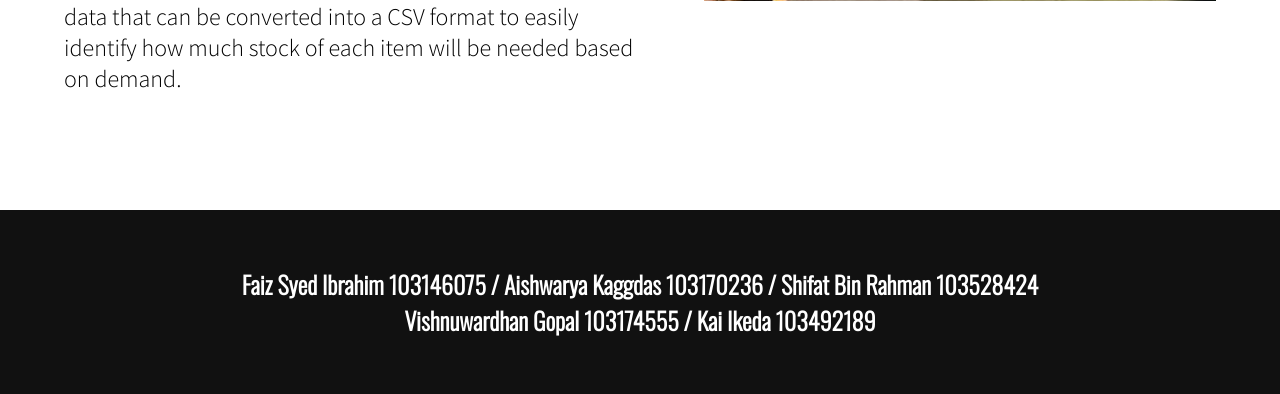
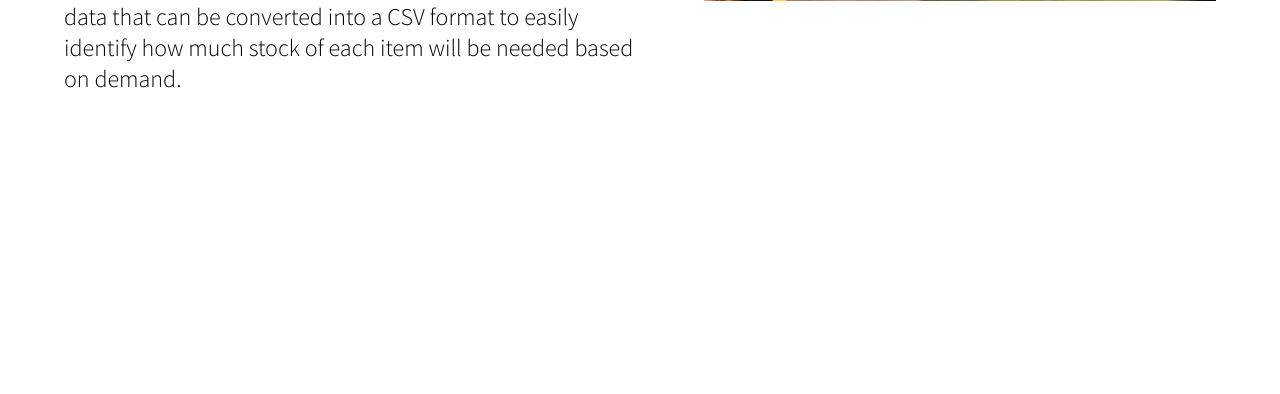
Before and after one commit to zu-nafi/GotoGro-MRM, a PHP site: page / in a window 1280 px wide. Shown: the part 1524-1918 px from the top of the page. After the commit the page ends 1612 px from the top, so only its background shows below. Run offline with PHP 8.4, Linux system fonts and the light colour scheme.

Commit message:
Update index.php

```diff
--- a/index.php
+++ b/index.php
@@ -4,9 +4,6 @@
         <meta charset="UTF-8"/>
         <meta name="description" content="Managing Software Projects"/>
         <meta name="keywords" content="HTML, CSS, Grocery, MRM, Project"/>
-        <meta name="author" content=""/>
-
-
         <link href= "style.css" rel="stylesheet" />
         <link rel="preconnect" href="https://fonts.gstatic.com">
         <link href="https://fonts.googleapis.com/css2?family=Oswald:wght@300&family=Source+Sans+Pro:wght@300&display=swap" rel="stylesheet">
@@ -49,12 +46,5 @@
             <img src="grocerystore.jpeg" id="groceryimage" />
         </div>
 
-		<footer>
-            <p id="footertext">
-			     <a id="whitelink">Faiz Syed Ibrahim 103146075</a> / <a id="whitelink">Aishwarya Kaggdas 103170236</a> / <a id="whitelink">Shifat Bin Rahman 103528424</a>
-                 <br/>
-                 <a id="whitelink">Vishnuwardhan Gopal 103174555</a> / <a id="whitelink">Kai Ikeda 103492189</a>
-            </p>
-        </footer>
     </body>
 </html>
```
